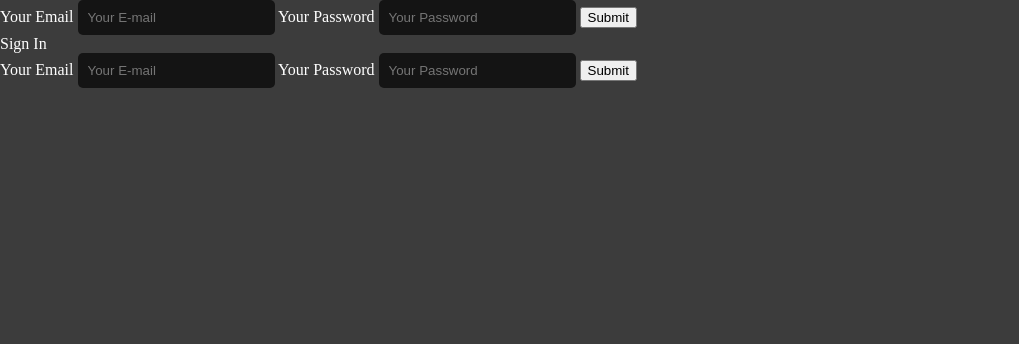
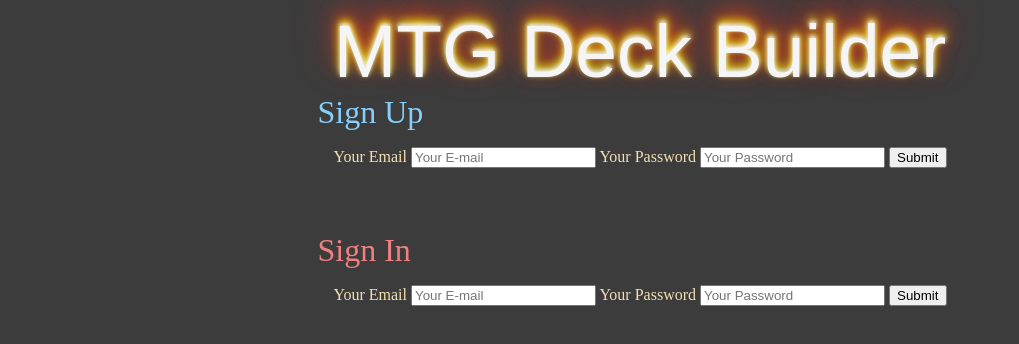
Before and after one commit to Aphenphos/magic-api-front, a plain HTML site: page index.html in a window 1280 px wide. Shown: the whole page, without its empty margins (0-1019 px from the left). Drawn offline with Linux system fonts and the light colour scheme; no server answers.

Commit message:
added styles to signup/signin page

```diff
--- a/index.html
+++ b/index.html
@@ -4,10 +4,12 @@
     <meta charset="UTF-8">
     <meta http-equiv="X-UA-Compatible" content="IE=edge">
     <meta name="viewport" content="width=device-width, initial-scale=1.0">
-    <link rel="stylesheet" href="../styles/global.css" />
+    <link rel="stylesheet" href="../styles/signup.css" />
     <title>Lotus Sign Up</title>
 </head>
 <body>
+    <header class="header-mtg">MTG Deck Builder</header>
+    <label class="sign-up-label">Sign Up</label>
     <form id="user-input">
         <label>Your Email</label>
             <input type="email" name="email" placeholder="Your E-mail">
@@ -15,7 +17,7 @@
             <input type="password" name="password" placeholder="Your Password">
                 <button id="class">Submit</button>
     </form>
-        <label>Sign In</label>
+        <label class="sign-in-label">Sign In</label>
             <form id="existing-user-input">
         <label>Your Email</label>
             <input type="email" name="email" placeholder="Your E-mail">
--- a/styles/global.css
+++ b/styles/global.css
@@ -47,6 +47,11 @@ input {
     white-space: pre-line;
 }
 
+#card-display {
+    display: flex;
+    flex-wrap: wrap;
+}
+
 .card-with-details {
 }
 .card {
@@ -61,14 +66,73 @@ input {
     width: 100%;
 }
 
-.card .addButton {
-    display: none;
+.addButton {
     position: absolute;
     text-align: center;
-    left: 50%;
-    top: 50%
+    left: 33%;
+    bottom: 0;
 }
 
-.card-preview:hover + .addButton {
-    display: block;
+.card:hover + .addButton, .addButton:hover {
+    display: inline-block;
+    background-color: black;
 }
+
+header a {
+    color: rgb(17, 17, 17);
+    margin-left: 2em;
+    font-size: 35px;
+    text-shadow: 2px 2px 0px #e20000;
+    mix-blend-mode: screen;
+    animation: fade 2.5s linear forwards;
+  }
+
+  @keyframes fade {
+      0% {
+          opacity: 0
+      }
+
+      100% {
+          opacity: 1;
+      }
+  }
+
+
+a img {
+    margin: 1rem;
+    width:300px;
+    border-radius: 1rem;
+    margin-top: 1rem;
+}
+
+.card-with-details h1, h2, h3 {
+    display: flex;
+    justify-content: center;
+    border-radius: 2rem;
+    margin: 1em;
+}
+
+#mtg-cards-image {
+    display: flex;
+    align-items: center;
+    max-width: 75px;
+    margin-left: 5px;
+    margin-right: 5px;
+    border-radius: 1rem;
+}
+
+#mtg-header {
+    display: flex;
+    align-items: center;
+}
+
+  .content h2 {
+    color: #fff;
+    font-size: 1em;
+    transform: translate(-50%, -50%);
+  }
+
+  .content h2:nth-child(1) {
+    color: transparent;
+    -webkit-text-stroke: 2px #03a9f4;
+  }
--- /dev/null
+++ b/styles/signup.css
@@ -0,0 +1,39 @@
+body {
+    display: grid;
+    align-items: center;
+    justify-content: center;
+    height: 100%;
+    background-color: rgb(60,60,60);
+  }
+
+  form {
+    margin: 1rem;
+    margin-bottom: 4rem;
+  }
+
+  label {
+    color: wheat;
+  }
+
+  .sign-up-label {
+    color:lightskyblue;
+    font-size: 2rem;
+  }
+
+  .sign-in-label {
+    color: lightcoral;
+    font-size: 2rem;
+  }
+
+  header {
+    display: grid;
+    justify-content: center;
+    text-shadow: 0px -2px 4px #fff, 0px -2px 10px #FF3, 0px -10px 20px, #F90, 0px -20px 40px #C33;
+  }
+
+  .header-mtg {
+    font-family: “Open Sans”, sans-serif;
+    color: #f5f5f5;
+    text-shadow: 0px -2px 4px whitesmoke, 0px -5px 10px yellow, 0px -10px 20px orangered, 0px -20px 40px #C33;
+    font-size: 75px;
+  }
```
